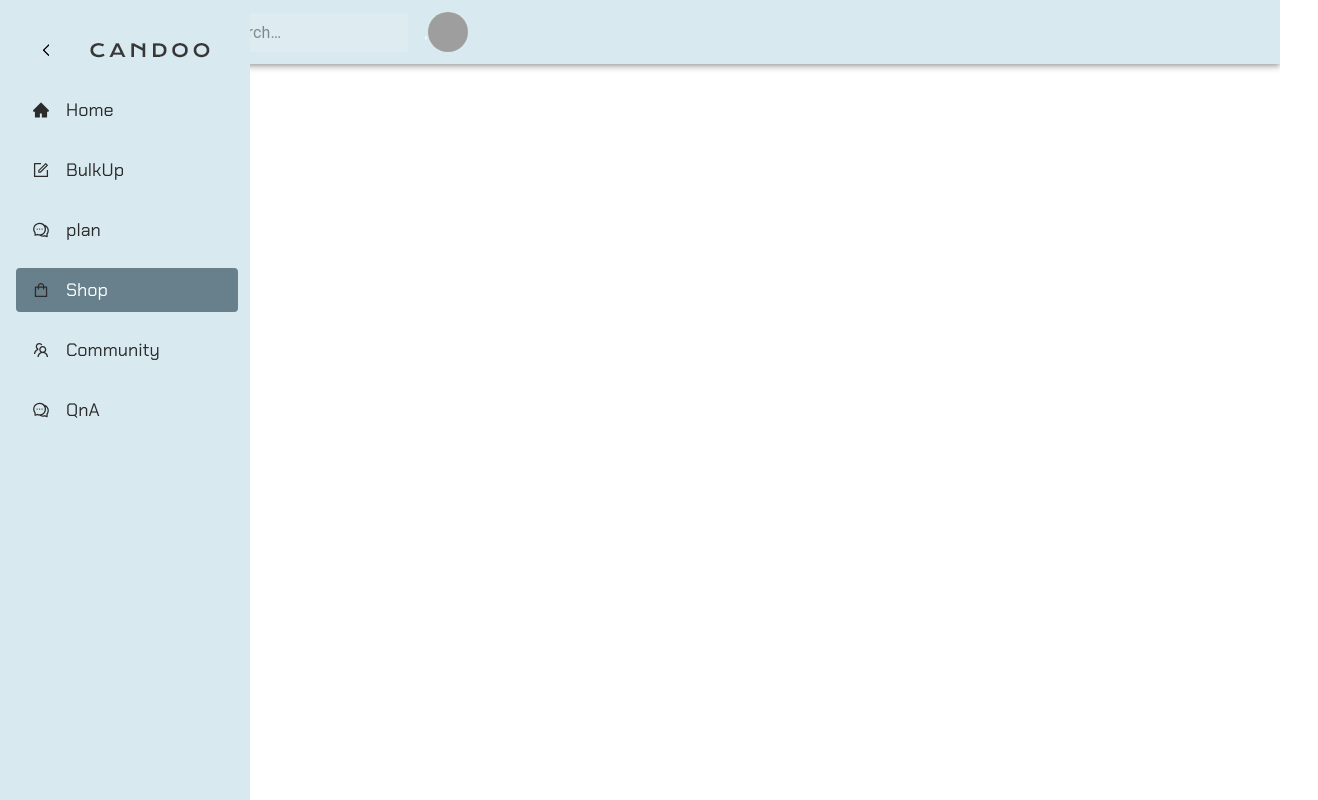
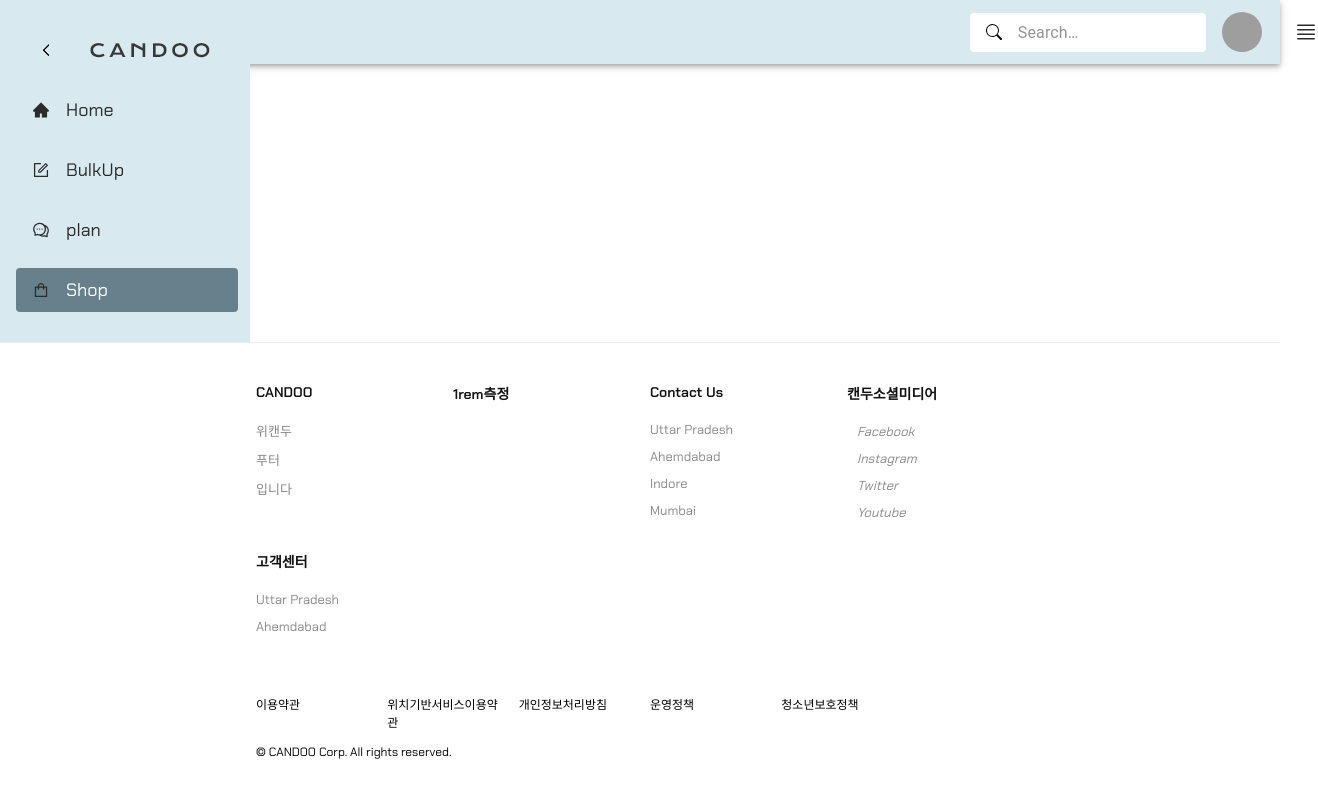
Before and after one commit to so00905/CANDOO, a React (Create React App) app: page /shop in a window 1280 px wide. Shown: the whole page, 1318 px wide, since content can reach past the window. Built offline with nearby package versions, Linux system fonts and the light colour scheme; grey boxes are pictures that could not be loaded; a web font is replaced by a local one.

Commit message:
top수정 + footer추가(수정중)

```diff
--- a/package.json
+++ b/package.json
@@ -24,6 +24,7 @@
     "react-router-dom": "^6.2.1",
     "react-scripts": "5.0.0",
     "react-simple-image-slider": "^2.3.0",
+    "styled-components": "^5.3.3",
     "typescript": "^4.5.4",
     "web-vitals": "^2.1.3"
   },
@@ -50,5 +51,8 @@
       "last 1 firefox version",
       "last 1 safari version"
     ]
+  },
+  "devDependencies": {
+    "@types/styled-components": "^5.1.20"
   }
 }
--- a/src/App.tsx
+++ b/src/App.tsx
@@ -1,19 +1,18 @@
 import React from "react";
-import logo from "./logo.svg";
 import "./App.css";
-import Card from "@mui/material";
 import Main from "./components/main/Main";
-import Navbar from "./components/navbar/Navbar";
 import { BrowserRouter as Router, Route, Routes } from "react-router-dom";
 import Top from "./components/Top";
 import BulkUp from "./components/bulkUp/BulkUp";
 import Plan from "./components/plan/Plan";
 import Shop from "./components/shop/Shop";
+import Footer from "./components/Footer";
 
 function App() {
   return (
+    <>
       <Router>
-      <Navbar />
+        <Top />
         <Routes>
           <Route path="/" element={<Main />} />
           <Route path="/bulkup" element={<BulkUp />} />
@@ -21,6 +20,8 @@ function App() {
           <Route path="/shop" element={<Shop />} />
         </Routes>
       </Router>
+      <Footer />
+    </>
   );
 }
 
--- a/src/assets/Navbar.css
+++ b/src/assets/Navbar.css
@@ -4,8 +4,8 @@
 
 .navbar {
   background-color: none;
-  height: 80px;
-  display: flex;
+  /* height: 80px; */
+  /* display: flex; */
   justify-content: start;
   align-items: canter;
 }
--- /dev/null
+++ b/src/assets/footerStyles.tsx
@@ -0,0 +1,71 @@
+import styled from "styled-components";
+
+export const Box = styled.div`
+  padding: 40px 0;
+  background: #fff;
+  position: absolute;
+  bottom: 0;
+  width: 100%;
+`;
+
+export const Container = styled.div`
+  display: flex;
+  flex-direction: column;
+  justify-content: center;
+  max-width: 1000px;
+  margin: 0 20%;
+  /* background: red; */
+`;
+
+export const Column = styled.div`
+  display: flex;
+  flex-direction: column;
+  text-align: left;
+`;
+
+export const Row_content = styled.div`
+  display: grid;
+  grid-template-columns: repeat(auto-fill, minmax(170px, 1fr));
+  grid-gap: 20px;
+
+  @media (max-width: 1000px) {
+    grid-template-columns: repeat(auto-fill, minmax(200px, 1fr));
+  }
+`;
+
+export const Row_service = styled.div`
+  margin-top: 50px;
+  display: grid;
+  grid-template-columns: repeat(auto-fill, minmax(110px, 1fr));
+  grid-gap: 20px;
+  font-size: 12px;
+  @media (max-width: 1000px) {
+    grid-template-columns: repeat(auto-fill, minmax(100px, 1fr));
+  }
+`;
+
+export const FooterLink = styled.a`
+  color: #888;
+  margin-bottom: 10px;
+  font-size: 13px;
+  text-decoration: none;
+
+  &:hover {
+    color: #111;
+    transition: 200ms ease-in;
+  }
+`;
+
+export const Heading = styled.a`
+  font-size: 14px;
+  color: #111;
+  margin-bottom: 20px;
+  font-weight: bold;
+  text-decoration: none;
+
+  &:hover {
+    color: #1f5387;
+    text-decoration: overline;
+    transition: 200ms ease-in;
+  }
+`;
--- /dev/null
+++ b/src/components/Footer.tsx
@@ -0,0 +1,78 @@
+import React from "react";
+import {
+  Box,
+  Container,
+  Row_content,
+  Row_service,
+  Column,
+  FooterLink,
+  Heading,
+} from "../assets/footerStyles";
+
+const Footer = () => {
+  return (
+    <Box style={{ borderTop: "1px solid #ededed" }}>
+      <Container>
+        <Row_content>
+          <Column>
+            <Heading href="/">CANDOO</Heading>
+            <FooterLink href="/shop">위캔두</FooterLink>
+            <FooterLink href="#">푸터</FooterLink>
+            <FooterLink href="#">입니다</FooterLink>
+          </Column>
+          <Column>
+            <Heading>1rem측정</Heading>
+          </Column>
+          <Column>
+            <Heading>Contact Us</Heading>
+            <FooterLink href="#">Uttar Pradesh</FooterLink>
+            <FooterLink href="#">Ahemdabad</FooterLink>
+            <FooterLink href="#">Indore</FooterLink>
+            <FooterLink href="#">Mumbai</FooterLink>
+          </Column>
+          <Column>
+            <Heading>캔두소셜미디어</Heading>
+            <FooterLink href="#">
+              <i className="fab fa-facebook-f">
+                <span style={{ marginLeft: "10px" }}>Facebook</span>
+              </i>
+            </FooterLink>
+            <FooterLink href="#">
+              <i className="fab fa-instagram">
+                <span style={{ marginLeft: "10px" }}>Instagram</span>
+              </i>
+            </FooterLink>
+            <FooterLink href="#">
+              <i className="fab fa-twitter">
+                <span style={{ marginLeft: "10px" }}>Twitter</span>
+              </i>
+            </FooterLink>
+            <FooterLink href="#">
+              <i className="fab fa-youtube">
+                <span style={{ marginLeft: "10px" }}>Youtube</span>
+              </i>
+            </FooterLink>
+          </Column>
+          <Column>
+            <Heading>고객센터</Heading>
+            <FooterLink href="#">Uttar Pradesh</FooterLink>
+            <FooterLink href="#">Ahemdabad</FooterLink>
+          </Column>
+        </Row_content>
+      </Container>
+      <Container>
+        <Row_service>
+          <Column>이용약관</Column>
+          <Column>위치기반서비스이용약관</Column>
+          <Column>개인정보처리방침</Column>
+          <Column>운영정책</Column>
+          <Column>청소년보호정책</Column>
+        </Row_service>
+      </Container>
+      <Container style={{ marginTop: "1%" }}>
+        <p style={{ fontSize: "12px" }}>© CANDOO Corp. All rights reserved.</p>
+      </Container>
+    </Box>
+  );
+};
+export default Footer;
--- a/src/components/Top.tsx
+++ b/src/components/Top.tsx
@@ -7,21 +7,21 @@ import Typography from "@mui/material/Typography";
 import Menu from "@mui/material/Menu";
 import Container from "@mui/material/Container";
 import Avatar from "@mui/material/Avatar";
-import Button from "@mui/material/Button";
 import Tooltip from "@mui/material/Tooltip";
 import MenuItem from "@mui/material/MenuItem";
 import { BsSearch } from "react-icons/bs";
 import { styled, alpha } from "@mui/material/styles";
 import InputBase from "@mui/material/InputBase";
+import Navbar from "./navbar/Navbar";
 
 const settings = ["Profile", "Account", "Dashboard", "Logout"];
 
 const Search = styled("div")(({ theme }) => ({
   position: "relative",
   borderRadius: theme.shape.borderRadius,
-  backgroundColor: alpha(theme.palette.common.white, 0.15),
+  backgroundColor: "#fff",
   "&:hover": {
-    backgroundColor: alpha(theme.palette.common.white, 0.25),
+    backgroundColor: alpha(theme.palette.common.white, 0.5),
   },
   marginRight: theme.spacing(2),
   marginLeft: 0,
@@ -83,22 +83,14 @@ function Top() {
     <AppBar position="static" style={{ background: "#d8e9f0" }}>
       <Container maxWidth="xl">
         <Toolbar disableGutters>
-          <img
-            alt="logo"
-            src={require("../images/candoo186x32.png")}
-            style={{ margin: "0 10% 0 -15%" }}
-          />
-          <Search>
-            <SearchIconWrapper>
-              <BsSearch color="black" />
-            </SearchIconWrapper>
-            <StyledInputBase
-              placeholder="Search…"
-              inputProps={{ "aria-label": "search" }}
-              style={{ color: "black" }}
+          <Box sx={{ flexGrow: 1, display: { xs: "flex", md: "block" } }}>
+            <img
+              alt="logo"
+              src={require("../images/candoo186x32.png")}
+              style={{ margin: "0 10% 0 -10%" }}
             />
-          </Search>
-          ,
+          </Box>
+
           <Box sx={{ flexGrow: 1, display: { xs: "flex", md: "none" } }}>
             <IconButton
               size="large"
@@ -127,14 +119,13 @@ function Top() {
               }}
             ></Menu>
           </Box>
-          <Typography
-            variant="h6"
-            noWrap
-            component="div"
-            sx={{ flexGrow: 1, display: { xs: "flex", md: "none" } }}
-          >
-            LOGO
-          </Typography>
+          <Search>
+            <SearchIconWrapper>
+              <BsSearch color="black" />
+            </SearchIconWrapper>
+            <StyledInputBase placeholder="Search…" style={{ color: "black" }} />
+          </Search>
+
           <Box sx={{ flexGrow: 0 }}>
             <Tooltip title="Open settings">
               <IconButton onClick={handleOpenUserMenu} sx={{ p: 0 }}>
@@ -164,6 +155,7 @@ function Top() {
               ))}
             </Menu>
           </Box>
+          <Navbar />
         </Toolbar>
       </Container>
     </AppBar>
--- a/src/components/navbar/Navbar.tsx
+++ b/src/components/navbar/Navbar.tsx
@@ -4,7 +4,7 @@ import { SidebarData } from "./SidebarData";
 import "../../assets/Navbar.css";
 import { IconContext } from "react-icons";
 
-import * as FaIcons from "react-icons/fa";
+import * as BsIcons from "react-icons/bs";
 import Top from "../Top";
 
 function Navbar() {
@@ -13,11 +13,10 @@ function Navbar() {
   const showSidebar = () => setSidebar(!sidebar);
   return (
     <>
-      <Top />
       <IconContext.Provider value={{ color: "#2c2b2b" }}>
-        <div className="navbar">
+        <div className="navbar" style={{ margin: "0.5% -5% 0 0" }}>
           <NavLink to="#" className="menu-bars">
-            <FaIcons.FaBars onClick={showSidebar} />
+            <BsIcons.BsJustify onClick={showSidebar} />
           </NavLink>
         </div>
         <nav className={sidebar ? "nav-menu active" : "nav-menu"}>
```
Also changed, not shown: 1 other file (tests, documents, lock files or other folders). Lines whose indentation alone changed are shown as unchanged.
